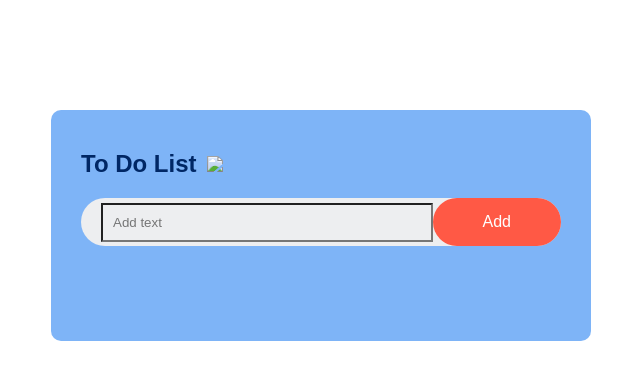
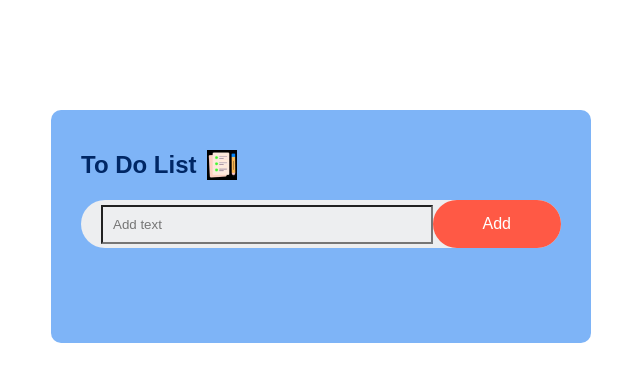
Before and after one commit to JayaVignesh03/MyTodo, a plain HTML site: page index.html in a window 1280 px wide. Shown: the whole page, without its empty margins (319-959 px from the left). Drawn offline with Linux system fonts and the light colour scheme.

Commit message:
Update index.html

```diff
--- a/index.html
+++ b/index.html
@@ -10,7 +10,7 @@
 <body>
     <div class="container">
         <div class="todo-app">
-            <h2>To Do List<img src="image/todologo.jpg"></h2>
+            <h2>To Do List<img src="todologo.jpg"></h2>
             <div class="row">
                 <input type="text" id="input-box" placeholder="Add text">
                 <button onclick="AddTask()">Add</button>
```
